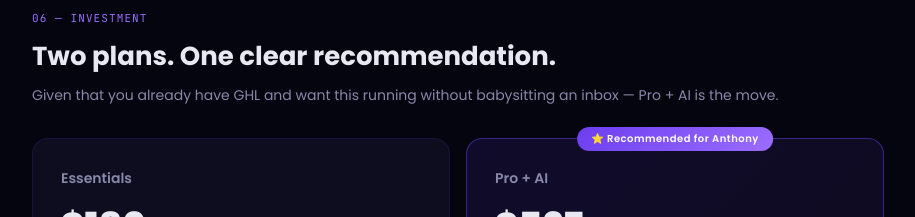
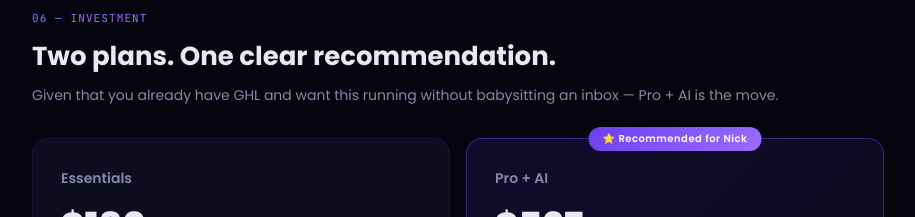
Before and after one commit to backjentley/atlas-proposal-nick-minetos, a plain HTML site: page index.html in a window 1280 px wide. Shown: the part 7920-8137 px from the top of the page, without its empty margins (182-1097 px from the left). Drawn offline with Linux system fonts and the light colour scheme.

Commit message:
Fix: Scrubbed final template name 'Anthony' on pricing table

```diff
--- a/index.html
+++ b/index.html
@@ -1051,7 +1051,7 @@
         <div class="price-note">You handle the inbox manually once they reply — ~30 min/day.</div>
       </div>
       <div class="price-card featured">
-        <div class="featured-badge">⭐ Recommended for Anthony</div>
+        <div class="featured-badge">⭐ Recommended for Nick</div>
         <div class="price-name">Pro + AI</div>
         <div class="price-amt">$597<span>/mo</span></div>
         <hr class="price-divider">
```
